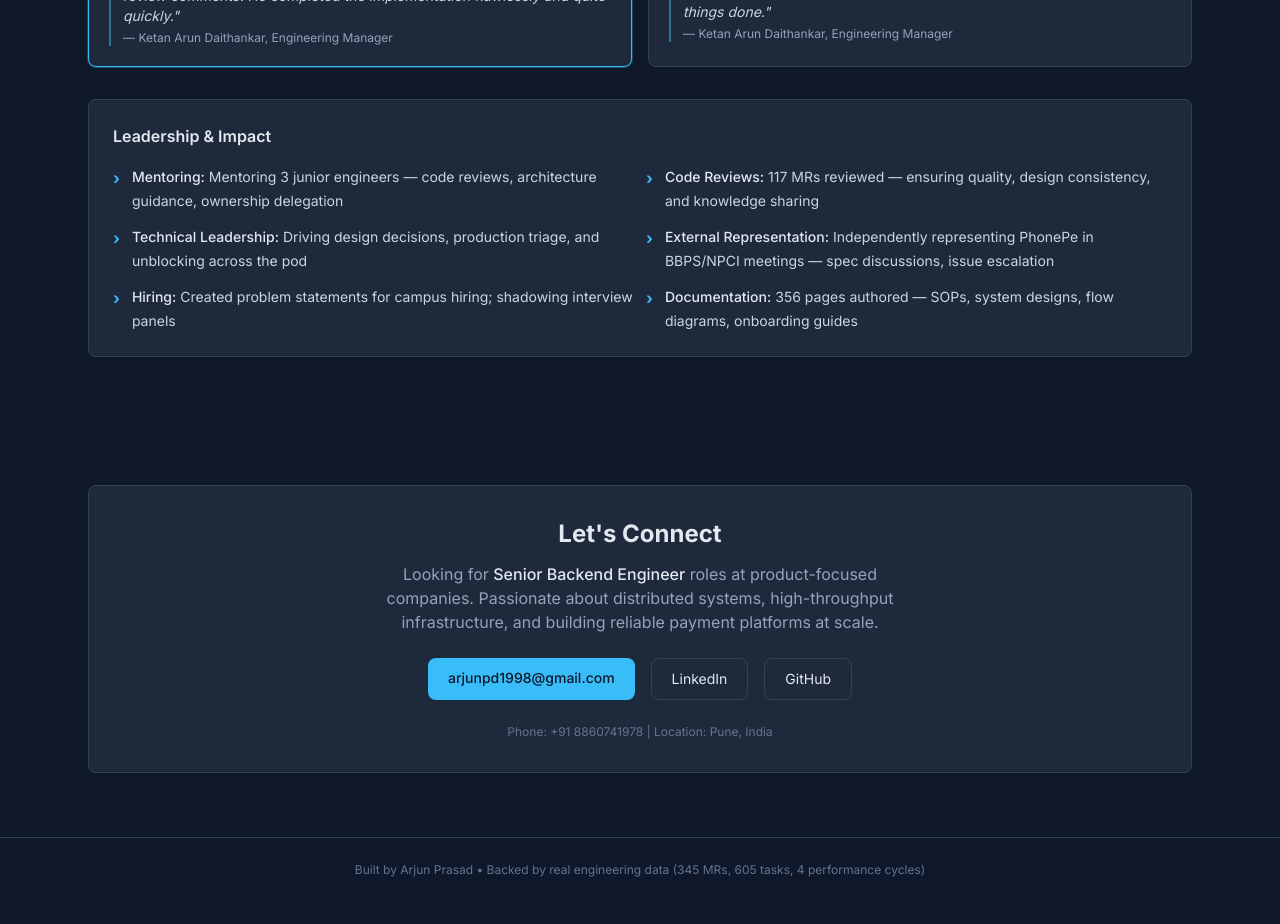
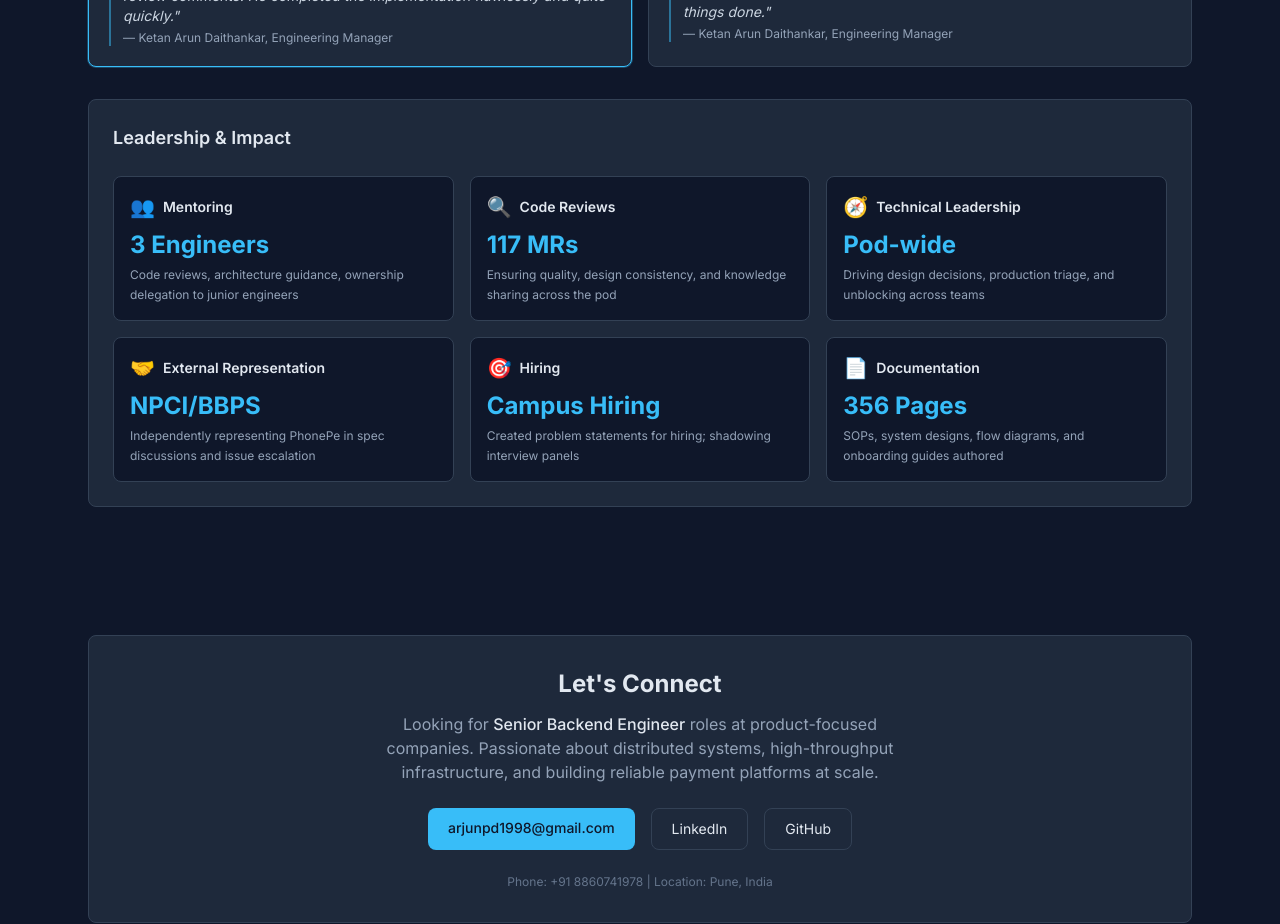
Before and after one commit to arjunprsd/portfolio, a Next.js app: page / in a window 1280 px wide. Shown: the part 6300-7224 px from the top of the page. Before the commit the page ends 7202 px from the top, so only its background shows below. Built offline with nearby package versions, Linux system fonts and the light colour scheme.

Commit message:
redesign impact section

```diff
--- a/src/app/data/portfolio.ts
+++ b/src/app/data/portfolio.ts
@@ -298,10 +298,10 @@ export const performanceRatings = [
 ];
 
 export const leadership = [
-  { activity: "Mentoring", detail: "Mentoring 3 junior engineers — code reviews, architecture guidance, ownership delegation" },
-  { activity: "Code Reviews", detail: "117 MRs reviewed — ensuring quality, design consistency, and knowledge sharing" },
-  { activity: "Technical Leadership", detail: "Driving design decisions, production triage, and unblocking across the pod" },
-  { activity: "External Representation", detail: "Independently representing PhonePe in BBPS/NPCI meetings — spec discussions, issue escalation" },
-  { activity: "Hiring", detail: "Created problem statements for campus hiring; shadowing interview panels" },
-  { activity: "Documentation", detail: "356 pages authored — SOPs, system designs, flow diagrams, onboarding guides" },
+  { activity: "Mentoring", icon: "👥", metric: "3 Engineers", detail: "Code reviews, architecture guidance, ownership delegation to junior engineers" },
+  { activity: "Code Reviews", icon: "🔍", metric: "117 MRs", detail: "Ensuring quality, design consistency, and knowledge sharing across the pod" },
+  { activity: "Technical Leadership", icon: "🧭", metric: "Pod-wide", detail: "Driving design decisions, production triage, and unblocking across teams" },
+  { activity: "External Representation", icon: "🤝", metric: "NPCI/BBPS", detail: "Independently representing PhonePe in spec discussions and issue escalation" },
+  { activity: "Hiring", icon: "🎯", metric: "Campus Hiring", detail: "Created problem statements for hiring; shadowing interview panels" },
+  { activity: "Documentation", icon: "📄", metric: "356 Pages", detail: "SOPs, system designs, flow diagrams, and onboarding guides authored" },
 ];
--- a/src/app/page.tsx
+++ b/src/app/page.tsx
@@ -357,15 +357,18 @@ function Performance() {
 
       {/* Leadership */}
       <div className="bg-[#1e293b] border border-[#334155] rounded-lg p-6">
-        <h3 className="font-semibold mb-4">Leadership & Impact</h3>
-        <div className="grid grid-cols-1 md:grid-cols-2 gap-3">
+        <h3 className="font-semibold mb-6 text-lg">Leadership & Impact</h3>
+        <div className="grid grid-cols-1 md:grid-cols-3 gap-4">
           {leadership.map((item) => (
-            <div key={item.activity} className="flex items-start gap-3">
-              <span className="text-[#38bdf8] mt-0.5 font-bold">›</span>
-              <div>
-                <span className="text-sm font-medium">{item.activity}:</span>
-                <span className="text-sm text-[#cbd5e1] ml-1">{item.detail}</span>
+            <div key={item.activity} className="bg-[#0f172a] border border-[#334155] rounded-lg p-4 hover:border-[#38bdf8]/50 transition-colors">
+              <div className="flex items-center gap-2 mb-2">
+                <span className="text-xl">{item.icon}</span>
+                <span className="font-semibold text-sm text-[#e2e8f0]">{item.activity}</span>
               </div>
+              {item.metric && (
+                <div className="text-2xl font-bold text-[#38bdf8] mb-1">{item.metric}</div>
+              )}
+              <p className="text-xs text-[#94a3b8] leading-relaxed">{item.detail}</p>
             </div>
           ))}
         </div>
```
